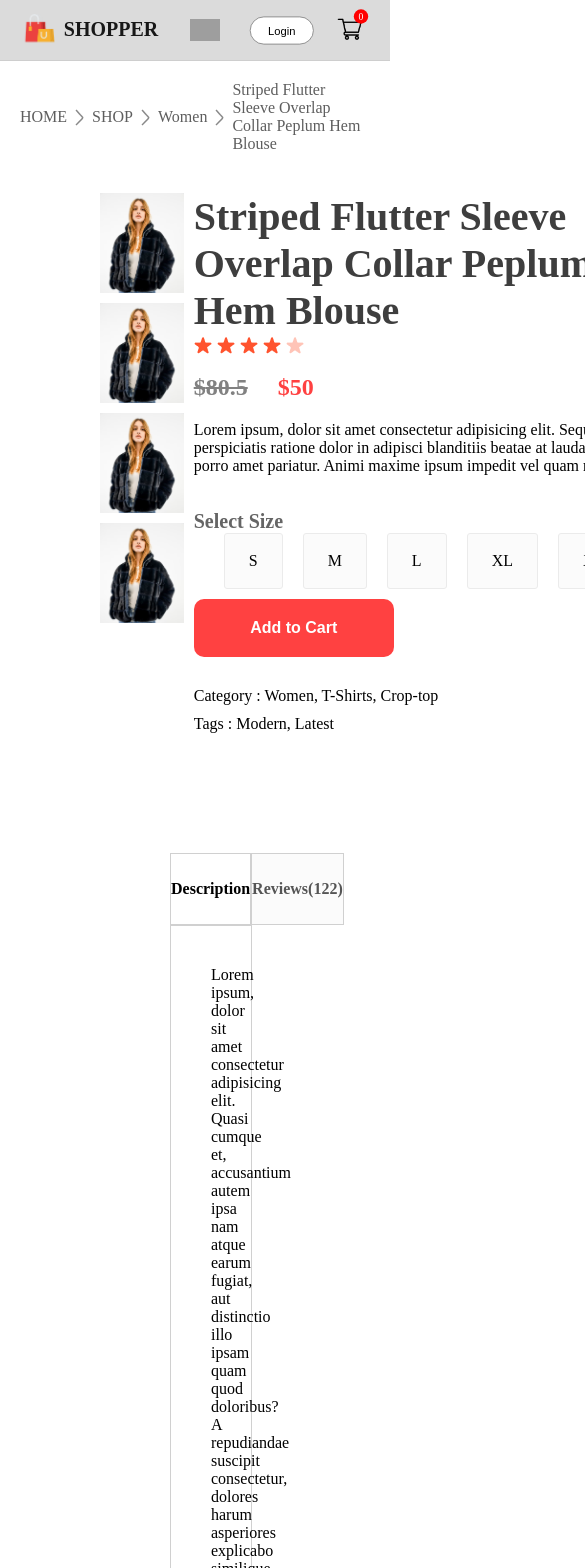
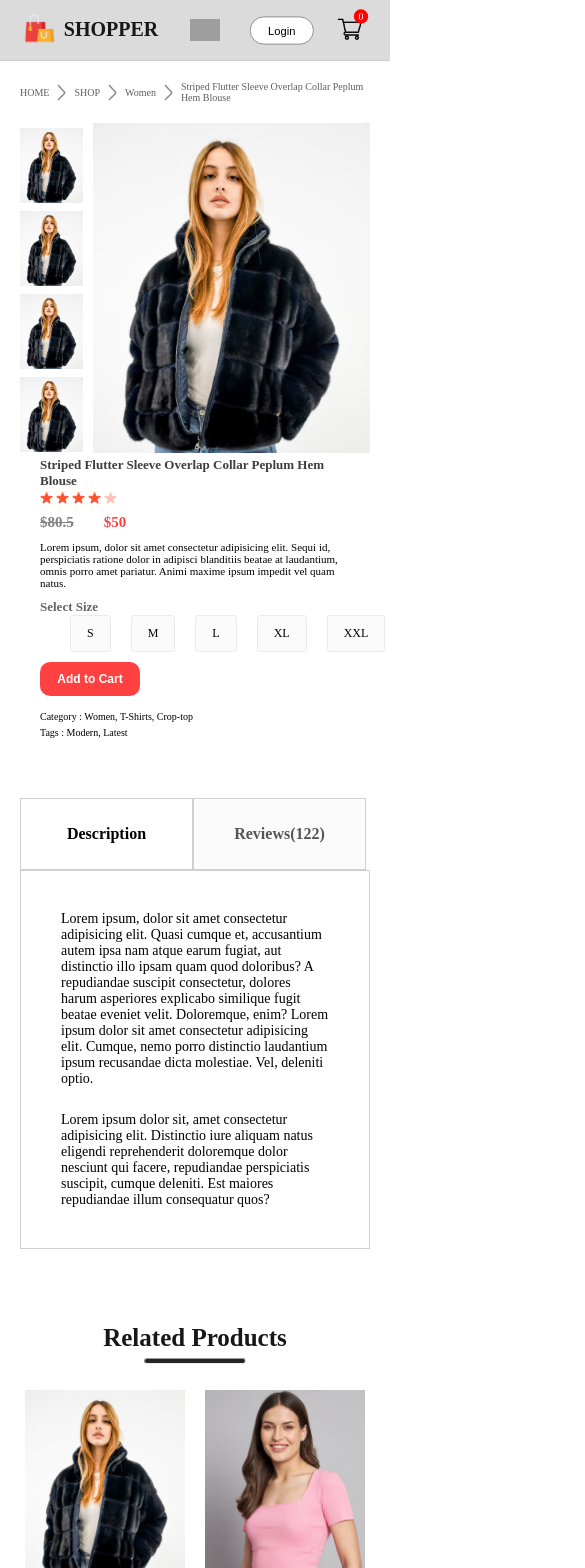
Before and after one commit to sarth-akvaish/Ecommerce_app, a React (Vite) app in the folder frontend/: page /product/1 in a window 390 px wide. Shown: the top 1568 px of the page, 585 px wide, since content can reach past the window. Built offline with nearby package versions, Linux system fonts and the light colour scheme; grey boxes are pictures that could not be loaded.

Commit message:
frontend design complete

```diff
--- a/frontend/src/Components/BreadCrums/Breadcrum.css
+++ b/frontend/src/Components/BreadCrums/Breadcrum.css
@@ -8,3 +8,30 @@
   text-transform: capitalize;
   padding: 20px;
 }
+
+@media (max-width: 1280px) {
+  .Breadcrum {
+    margin: 30px 50px;
+    font-size: 14px;
+  }
+}
+
+@media (max-width: 1024px) {
+  .Breadcrum {
+    margin: 30px 30px;
+    font-size: 13px;
+  }
+}
+
+@media (max-width: 800px) {
+  .Breadcrum {
+    margin: 30px 10px;
+    font-size: 12 px;
+  }
+}
+
+@media (max-width: 500px) {
+  .BreadCrum{
+    font-size: 10px;
+  }
+}
--- a/frontend/src/Components/DescriptionBox/Description.css
+++ b/frontend/src/Components/DescriptionBox/Description.css
@@ -29,3 +29,19 @@
   border: 1px solid #d0d0d0;
   padding: 40px;
 }
+
+@media (max-width: 1280px) {
+  .description {
+    margin: 60px;
+  }
+}
+
+@media (max-width: 800px) {
+  .description {
+    margin: 60px 20px;
+  }
+
+  .descriptionbox-description {
+    font-size: 14px;
+  }
+}
--- a/frontend/src/Components/Navbar/Navbar.jsx
+++ b/frontend/src/Components/Navbar/Navbar.jsx
@@ -26,10 +26,10 @@ const Navbar = () => {
             </div>
             <img className='nav-dropdown' onClick={dropdown_toggle} src="https://cdn.iconscout.com/icon/free/png-256/free-hamburger-menu-462145.png" alt="" />
             <ul ref={menuRef} className="nav-menu">
-                <li onClick={() => setMenu("shop")}><Link to='/' style={{ textDecoration: "none" }}>Shop</Link>  {menu === "shop" ? <hr /> : <></>}</li>
-                <li onClick={() => setMenu("men")}><Link to='/men' style={{ textDecoration: "none" }}>Men</Link> {menu === "men" ? <hr /> : <></>}</li>
-                <li onClick={() => setMenu("women")}><Link to='/women' style={{ textDecoration: "none" }}>Women</Link> {menu === "women" ? <hr /> : <></>}</li>
-                <li onClick={() => setMenu("kids")}><Link style={{ textDecoration: "none" }} to='/kids'>Kids</Link> {menu === "kids" ? <hr /> : <></>}</li>
+                <li onClick={() => setMenu("shop")}><Link to='/' style={{ textDecoration: "none",fontSize:"18px" }}>Shop</Link>  {menu === "shop" ? <hr /> : <></>}</li>
+                <li onClick={() => setMenu("men")}><Link to='/men' style={{ textDecoration: "none",fontSize:"18px" }}>Men</Link> {menu === "men" ? <hr /> : <></>}</li>
+                <li onClick={() => setMenu("women")}><Link to='/women' style={{ textDecoration: "none",fontSize:"18px" }}>Women</Link> {menu === "women" ? <hr /> : <></>}</li>
+                <li onClick={() => setMenu("kids")}><Link style={{ textDecoration: "none",fontSize:"18px" }} to='/kids'>Kids</Link> {menu === "kids" ? <hr /> : <></>}</li>
             </ul>
             <div className="nav-login-cart">
                 <Link to='/login'><button>Login</button></Link>
--- a/frontend/src/Components/Popular/Popular.css
+++ b/frontend/src/Components/Popular/Popular.css
@@ -68,6 +68,7 @@
     margin-top: 20px;
   }
 }
+
 @media (max-width: 800px) {
   .popular {
     height: 60vh;
--- a/frontend/src/Components/ProductDisplay/ProductDisplay.css
+++ b/frontend/src/Components/ProductDisplay/ProductDisplay.css
@@ -1,7 +1,6 @@
 .productDisplay {
   margin: 20px 100px;
   display: flex;
-  /* height: 70vh; */
   /* background: rgb(250, 201, 201); */
 }
 
@@ -108,3 +107,177 @@
 .productDisplay-right-category {
   margin-top: 10px;
 }
+
+@media (max-width: 1280px) {
+  .productDisplay {
+    margin: 0 60px;
+  }
+  .productDisplay-left {
+    gap: 10px;
+  }
+  .productDisplay-img-list {
+    gap: 10px;
+  }
+  .productDisplay-img-list img {
+    height: 120px;
+  }
+  .productDisplay-main-img {
+    width: auto;
+    height: 510px;
+  }
+  .productDisplay-right {
+    margin: 0 30px;
+  }
+  .productDisplay-right h1 {
+    font-size: 22px;
+  }
+  .productDisplay-right-stars {
+    gap: 3px;
+    font-size: 13px;
+  }
+  .productDisplay-right-prices {
+    margin: 10px 0;
+    font-size: 18px;
+  }
+  .productDisplay-right-desc {
+    font-size: 13px;
+  }
+  .productDisplay-right-size h1 {
+    margin-top: 20px;
+    font-size: 20px;
+  }
+  .productDisplay-right-sizes div {
+    padding: 14px 20px;
+  }
+  .productDisplay-right button {
+    width: 150px;
+    padding: 15px 0;
+    margin-bottom: 20px;
+  }
+  .productDisplay-right-category {
+    margin-top: 5px;
+    font-size: 14px;
+  }
+}
+
+@media (max-width: 1024px) {
+  .productDisplay {
+    margin: 0 30px;
+  }
+  .productDisplay-left {
+    gap: 5px;
+  }
+  .productDisplay-img-list {
+    gap: 10px;
+  }
+  .productDisplay-img-list img {
+    height: 80px;
+  }
+  .productDisplay-main-img {
+    height: 350px;
+  }
+  .productDisplay-right h1 {
+    font-size: 18px;
+  }
+  .productDisplay-right-stars img {
+    width: 15px;
+  }
+  .productDisplay-right-prices {
+    margin: 10px 0;
+    font-size: 18px;
+  }
+  .productDisplay-right-desc {
+    font-size: 12px;
+  }
+  .productDisplay-right-sizes {
+    margin-top: 10px 0;
+  }
+  .productDisplay-right-sizes div {
+    padding: 10px 16px;
+    font-size: 12px;
+  }
+  .productDisplay-right button {
+    width: 120px;
+    padding: 10px 0;
+    margin-bottom: 10px;
+    font-size: 14px;
+  }
+  .productDisplay-right-category {
+    font-size: 12px;
+  }
+}
+
+@media (max-width: 800px) {
+  .productDisplay {
+    margin: 0 10px;
+    padding: 0;
+    gap: 0;
+  }
+  .productDisplay-left {
+    gap: 0px;
+    flex-direction: column-reverse;
+    align-items: center;
+  }
+  .productDisplay-img-list {
+    flex-direction: row;
+    gap: 6px;
+  }
+  .productDisplay-img-list img {
+    height: 70px;
+  }
+  .productDisplay-main-img {
+    height: 300px;
+  }
+  .productDisplay-right h1 {
+    font-size: 13px;
+  }
+  .productDisplay-right-stars img {
+    width: 13px;
+  }
+  .productDisplay-right-prices {
+    margin: 10px 0;
+    font-size: 15px;
+  }
+  .productDisplay-right-desc {
+    font-size: 11px;
+  }
+  .productDisplay-right-size h1 {
+    margin-top: 10px;
+  }
+  .productDisplay-right-sizes {
+    margin-top: 10px 0;
+  }
+  .productDisplay-right-sizes div {
+    padding: 10px 16px;
+    font-size: 12px;
+  }
+  .productDisplay-right button {
+    width: 100px;
+    font-size: 12px;
+  }
+  .productDisplay-right-category {
+    font-size: 10px;
+  }
+}
+@media (max-width: 640px) {
+  .productDisplay {
+    flex-direction: column;
+  }
+  .productDisplay-left {
+    gap: 10px;
+    flex-direction: row;
+    align-items: center;
+    justify-content: center;
+  }
+  .productDisplay-img-list {
+    flex-direction: column;
+    gap: 8px;
+  }
+  .productDisplay-img-list img {
+    height: 75px;
+  }
+  .productDisplay-main-img {
+    height: 330px;
+  }
+
+}
--- a/frontend/src/Components/ProductDisplay/ProductDisplay.jsx
+++ b/frontend/src/Components/ProductDisplay/ProductDisplay.jsx
@@ -23,7 +23,7 @@ const ProductDisplay = (props) => {
                 </div>
             </div>
             <div className="productDisplay-right">
-                <h1>{product.name}</h1>
+                <div><h1>{product.name}</h1></div>
                 <div className="productDisplay-right-stars">
                     <img src={star_icon} alt="" />
                     <img src={star_icon} alt="" />
--- a/frontend/src/Components/RelatedProducts/RelatedProducts.css
+++ b/frontend/src/Components/RelatedProducts/RelatedProducts.css
@@ -22,3 +22,78 @@
   display: flex;
   gap: 30px;
 }
+
+@media (max-width: 1280px) {
+  .RelatedProducts {
+    padding: 20px;
+    height: 80vh;
+  }
+
+  .RelatedProducts h1 {
+    font-size: 40px;
+  }
+
+  .RelatedProducts hr {
+    width: 160px;
+    height: 4px;
+  }
+  .RelatedProducts-item {
+    gap: 30px;
+    margin-top: 30px;
+  }
+}
+
+@media (max-width: 1024px) {
+  .RelatedProducts {
+    padding: 15px;
+    height: 78vh;
+  }
+
+  .RelatedProducts h1 {
+    font-size: 30px;
+  }
+
+  .RelatedProducts hr {
+    width: 160px;
+    height: 4px;
+  }
+  .RelatedProducts-item {
+    gap: 25px;
+    margin-top: 20px;
+  }
+}
+
+@media (max-width: 800px) {
+  .RelatedProducts {
+    height: 60vh;
+    gap: 6px;
+  }
+
+  .RelatedProducts h1 {
+    font-size: 25px;
+  }
+
+  .RelatedProducts hr {
+    width: 100px;
+    /* height: 4px; */
+  }
+  .RelatedProducts-item {
+    gap: 10px;
+    /* margin-top: 20px; */
+  }
+}
+
+@media (max-width: 520px) {
+  .RelatedProducts {
+    height: 100%;
+    gap: 6px;
+  }
+  .RelatedProducts h1 {
+    font-size: 25px;
+  }
+  .RelatedProducts-item {
+    display: grid;
+    grid-template-columns: 1fr 1fr;
+    gap: 20px;
+  }
+}
--- a/frontend/src/Pages/CSS/LoginSignup.css
+++ b/frontend/src/Pages/CSS/LoginSignup.css
@@ -1,8 +1,6 @@
 .logsign {
   max-width: 100%;
-  /* height: 80vh; */
   background: #fce3fe;
-  /* padding-top: 80px; */
   padding: 40px;
 }
 
@@ -72,3 +70,54 @@
   font-size: 18px;
   font-weight: 500;
 }
+
+@media (max-width: 1280px) {
+  .logsign {
+    padding-top: 50px;
+  }
+  .logsign-container {
+    width: auto;
+    max-width: 500px;
+    max-height: 500px;
+  }
+  .logsign-container h1 {
+    margin: 10px 0px;
+  }
+  .logsign-fields {
+    gap: 20px;
+    margin-top: 20px;
+  }
+  .logsign-fields input {
+    height: 65px;
+    width: 93%;
+  }
+  .logsign-container button {
+    width: 100%;
+  }
+  .logsign-login {
+    font-size: 16px;
+  }
+  .logsign-agree {
+    font-size: 14px;
+    gap: 10px;
+  }
+}
+
+@media (max-width: 800px) {
+  .logsign-container {
+    padding: 20px 30px;
+  }
+  .logsign-container h1 {
+    font-size: 24px;
+  }
+  .logsign-fields {
+    margin-top: 20px;
+  }
+  .logsign-fields input {
+    height: 50px;
+  }
+  .logsign-container button {
+    height: 50px;
+    font-size: 16px;
+  }
+}
```
Also changed, not shown: frontend/src/Components/CartItems/CartItem.css (+70 -0 lines).
